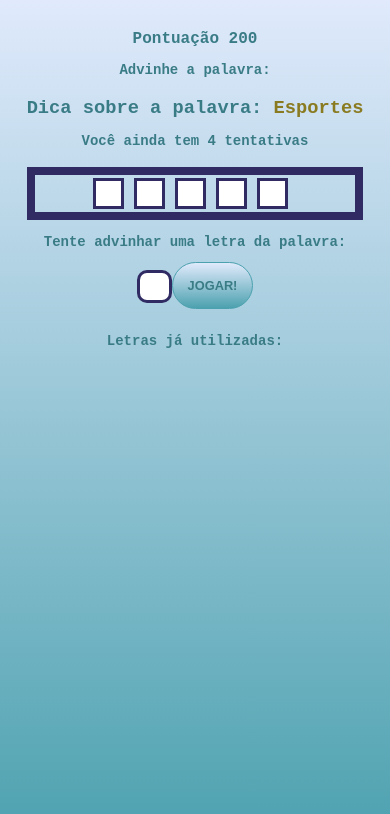
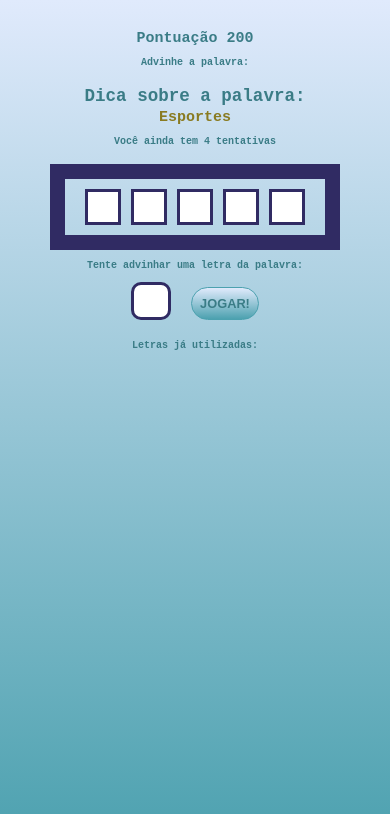
Before and after one commit to Jessicabm61/react-udemy-course-project, a React (Vite) app in the folder 6_SECRET_WORD/: page / in a window 390 px wide. Shown: the top 814 px of the page. Built offline with nearby package versions, Linux system fonts and the light colour scheme.

Commit message:
1.2 media

```diff
--- a/6_SECRET_WORD/src/components/Game.css
+++ b/6_SECRET_WORD/src/components/Game.css
@@ -67,43 +67,35 @@ p{
     padding: 0;
 }
 
-/*320px - 480px = mobile*/
-@media(max-width: 480px){
+/*até 360px = mobile*/
+@media(max-width: 600px){
     p{
-        font-size: 14px;
+        font-size: 10px
     }
-    .letter, .blankSquare{
-        font-size: 25px;
-        color: #302b63;
-        background-color: white;
-        height: 25px;
-        width: 25px;
-        border: 3px solid #302b63;
-        line-height: 1.5;
-        font-weight: bold;
-        text-transform: uppercase;
-        margin-right: 10px;
+    .game{
+        font-size: 15px;
+    }
+    .tip span{
+        font-size: 15px
     }
 
-    .letterContainer input{
-        width: 25px;
-        height: 25px;
-        border-radius: 10px;
-        border: 3px solid #302b63;
-        text-align: center;
-        font-size: 10px;
-        font-weight: bold;
-        color: #302b63;
-        text-transform: uppercase;
+    .letter, .blankSquare{
+        height: 30px;
+        width: 30px;
+        margin: 5px;
+        font-size:20px;
+        align-items: center;
+    }
+    .wordContainer {
+        padding: 5px;
         margin: 0
     }
-
-    .wordContainer {
-        display: flex;
-        border: 8px solid #302b63;
-        padding: 3px;
-        justify-content: center;
-        margin: 0
+    .letterContainer input{
+        width: 30px;
+        height: 30px;
+        border-radius: 10px;
+        font-size: 20px;
     }
 
+
   }
--- a/6_SECRET_WORD/src/index.css
+++ b/6_SECRET_WORD/src/index.css
@@ -30,16 +30,11 @@ button:hover{
   background: #D4D3DD;
 }
 
-/*320px - 480px = mobile*/
-@media(max-width: 480px){
-  body{
-    font-family: 'Courier New', Courier, monospace;
-    padding: 0;
-    margin-right: 10px;
-    margin-left: 10px;
-    margin-top: 0px;
-    margin-bottom: 0px;
-    background: linear-gradient(180deg, #E0EAFC 0%, #4CA1AF 100%);
-    color: #3a7c86
+/*até 360px = mobile*/
+@media(max-width: 600px){
+  button {
+    border-radius: 25px;
+    padding: 8px;
+    font-size: 0.8rem;
   }
 }
```
